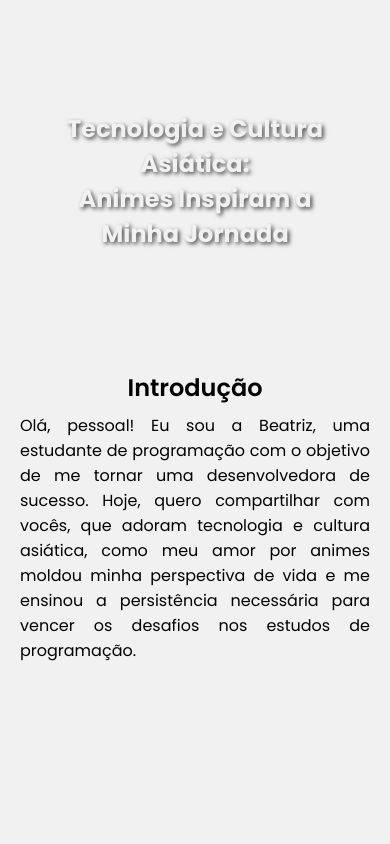
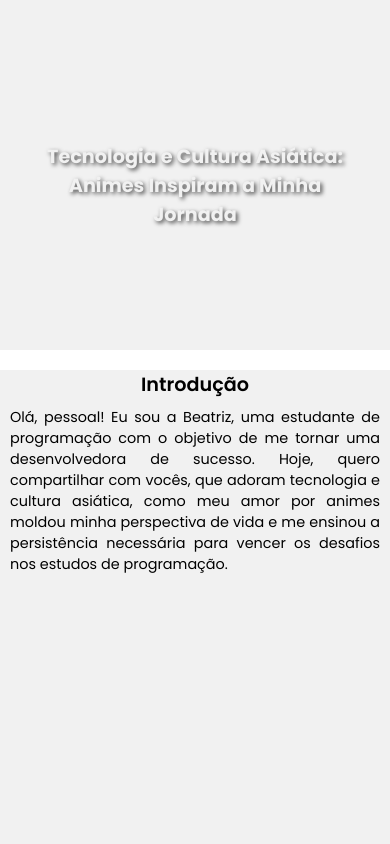
Before and after one commit to beatrizalsilva/pagina-parallax, a plain HTML site: page index.html in a window 390 px wide. Shown: the top 844 px of the page. Drawn offline with Linux system fonts and the light colour scheme.

Commit message:
fix: alteração nas unidades de medida para ajustar a responsividade

```diff
--- a/src/css/responsive.css
+++ b/src/css/responsive.css
@@ -1,19 +1,19 @@
-/* após 785px começa a quebrar
-    dar um jeito para arrumar o texto que está vazando para a imagem
-*/
-
 @media (max-width: 690px) {
     .text {
-        padding: 0 20px;
+        padding: 0 10px;
     }
 
     .parallax {
         background-attachment: scroll;
-        min-height: 300px;
+        min-height: 260px;
     }
 
     h1, h2 {
-        font-size: 1.5em;
-        margin-bottom: 0.5rem;
+        font-size: 1.2rem;
+        margin-top: 20px;
+    }
+
+    p {
+        font-size: 0.9rem;
     }
 }
--- a/src/css/style.css
+++ b/src/css/style.css
@@ -14,7 +14,7 @@ main {
 }
 
 section{
-    height: 370px;
+    height: 350px;
     padding: 40px;
     background-color: #F1F1F1;
 
@@ -29,7 +29,7 @@ h1 {
 
 h2 {
     font-weight: 600;
-    margin-bottom: 0.5rem;
+    margin-bottom: 8px;
 }
 
 p {
```
